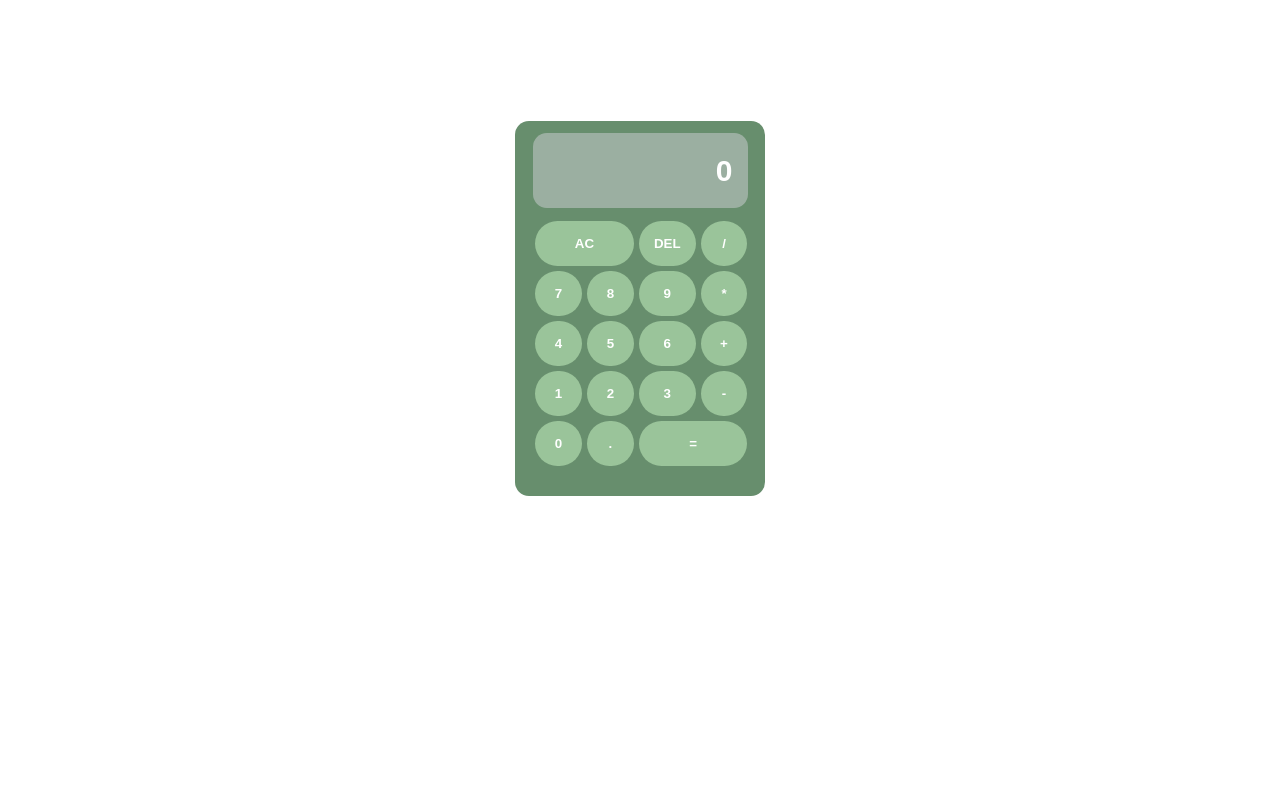
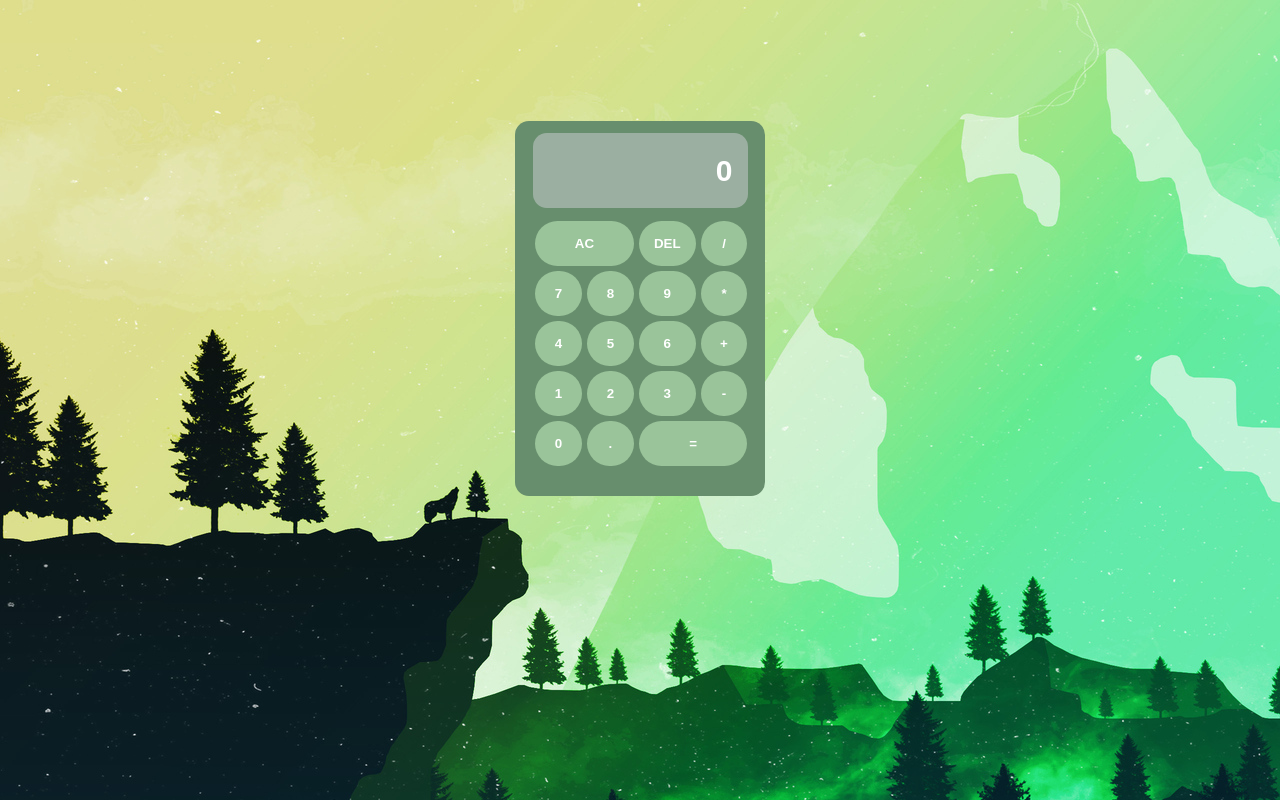
Before and after one commit to thekevinchau/calculator, a plain HTML site: page index.html in a window 1280 px wide. Drawn offline with Linux system fonts and the light colour scheme.

Commit message:
Added background for more minimalistic and inviting look

```diff
--- a/calculator.css
+++ b/calculator.css
@@ -1,8 +1,15 @@
+body{
+    background-image: url('./calculator.jpeg');
+}
+
+
 .container{
+    margin: 0px;
     display: flex;
     justify-content: center;
     align-items: center;
     height: 600px;
+
 }
 
 .calculator {
```
Also changed, not shown: calculator.jpeg (added).
